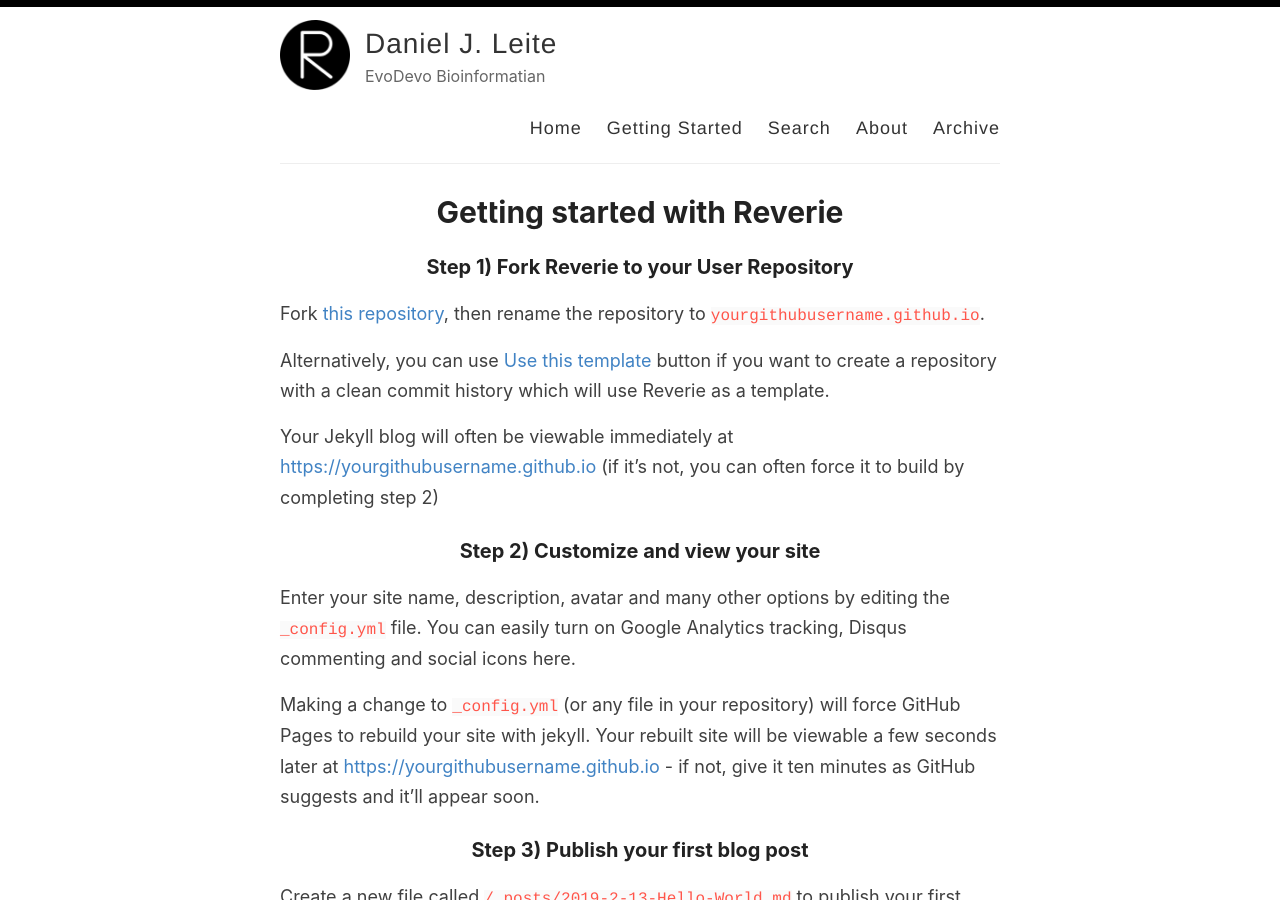
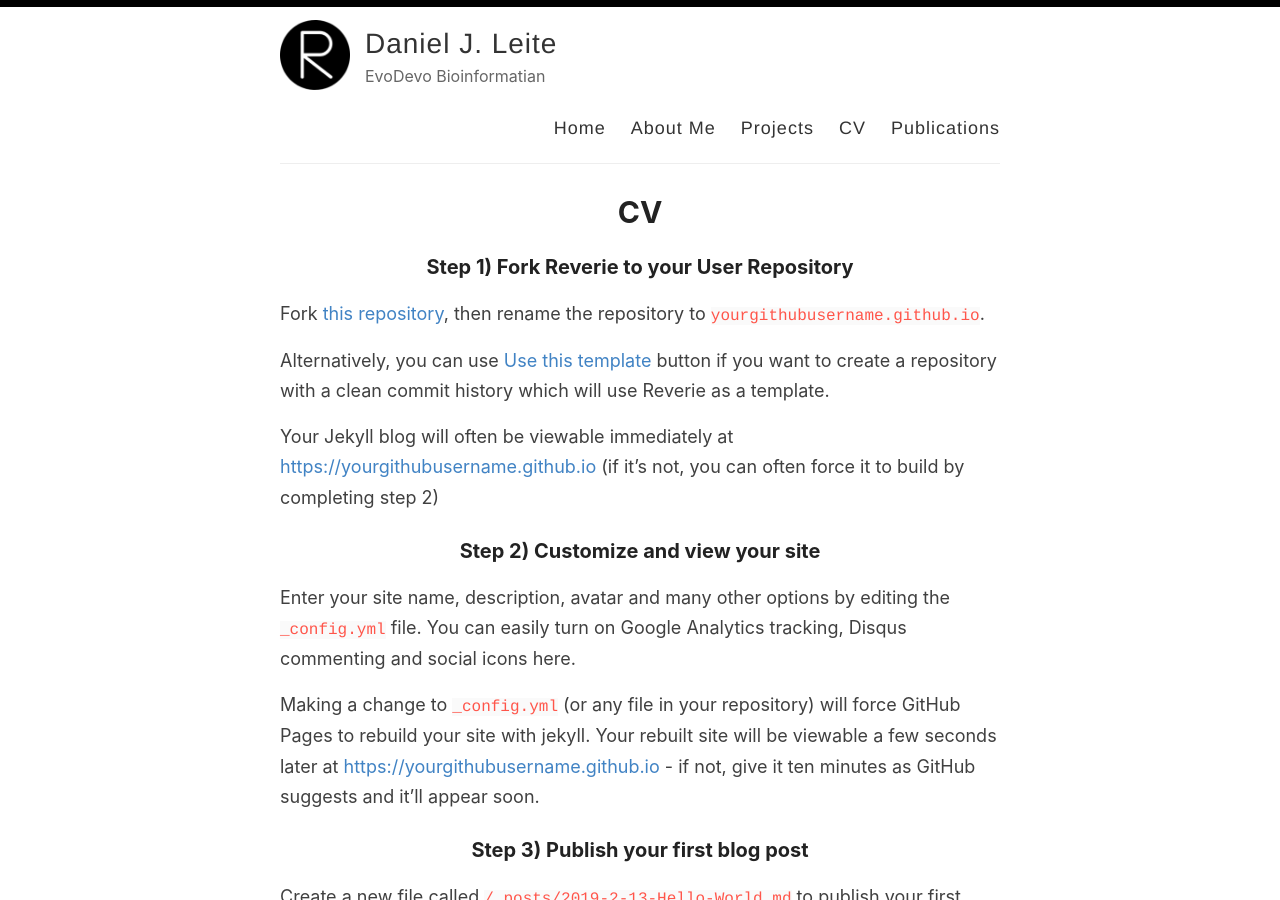
Before and after one commit to djleite/djleite.github.io, a Jekyll site: the page built from _pages/cv.md, in a window 1280 px wide and 900 px high. Built offline with Jekyll 4.4.1, drawn with Linux system fonts in a browser that asks for light colours.

Commit message:
rename files

```diff
--- a/_layouts/default.html
+++ b/_layouts/default.html
@@ -29,10 +29,10 @@
 
             <nav>
               <a href="{{ site.baseurl }}/">Home</a>
-              <a href="{{ site.baseurl }}/getting-started">Getting Started</a>
-              <a href="{{ site.baseurl }}/search">Search</a>
-              <a href="{{ site.baseurl }}/about">About</a>
-              <a href="{{ site.baseurl }}/archive">Archive</a>
+              <a href="{{ site.baseurl }}/about">About Me</a>
+              <a href="{{ site.baseurl }}/projects">Projects</a>
+              <a href="{{ site.baseurl }}/cv">CV</a>
+              <a href="{{ site.baseurl }}/publications">Publications</a>
             </nav>
           </header>
         </div>
--- a/_pages/cv.md
+++ b/_pages/cv.md
@@ -1,7 +1,7 @@
 ---
 layout: page
-title: Getting started with Reverie
-permalink: /getting-started/
+title: CV
+permalink: /cv/
 ---
 
 ### Step 1) Fork Reverie to your User Repository
```
Also changed, not shown: _pages/about.md (+1 -1 lines), _pages/projects.md (+2 -2 lines), _pages/publications.md (+2 -2 lines).
